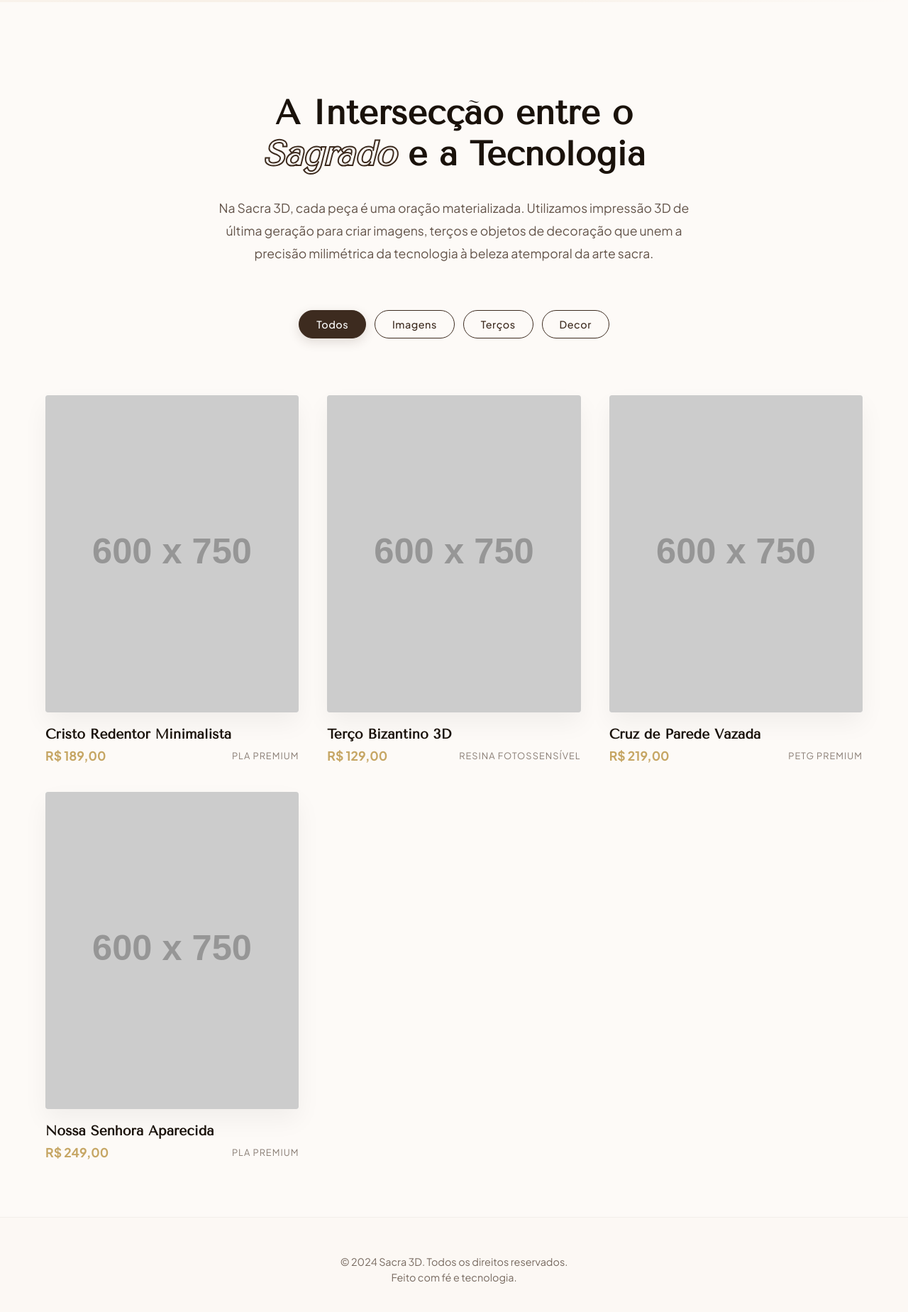
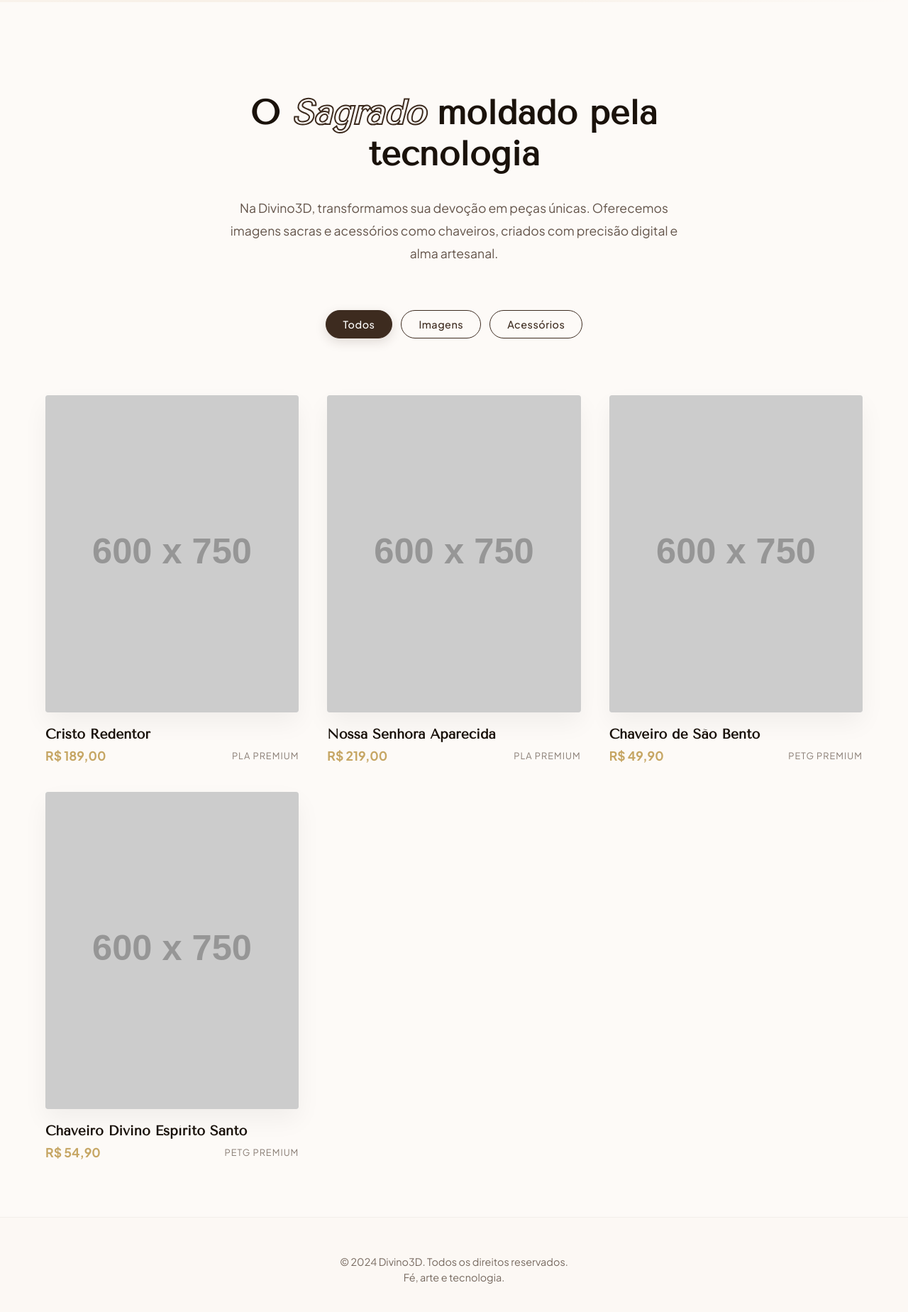
Before and after one commit to Z3r0ss/projeto_catolic, a plain HTML site: page index.html in a window 1280 px wide. Shown: the part 797-2646 px from the top of the page at 71% size. Drawn offline with nearby package versions, Linux system fonts and the light colour scheme; placeholder pictures from the web are drawn by us.

Commit message:
Update index.html

```diff
--- a/index.html
+++ b/index.html
@@ -3,9 +3,8 @@
 <head>
     <meta charset="UTF-8">
     <meta name="viewport" content="width=device-width, initial-scale=1.0">
-    <title>Sacra 3D | Luxo & Devoção em Alta Definição</title>
+    <title>Divino3D | Imagens Sacras & Acessórios Exclusivos</title>
     <link rel="stylesheet" href="style.css">
-    <!-- Fontes Premium -->
     <link href="https://fonts.googleapis.com/css2?family=Plus+Jakarta+Sans:wght@300;400;500;700&family=Tenor+Sans&display=swap" rel="stylesheet">
 </head>
 <body>
@@ -13,7 +12,7 @@
     <canvas id="particle-canvas"></canvas>
 
     <nav class="glass-nav">
-        <div class="logo">SACRA<span>3D</span></div>
+        <div class="logo">DIVINO<span>3D</span></div>
         <div class="nav-actions">
             <button id="cart-icon" aria-label="Carrinho de compras">🛒 <span class="badge">0</span></button>
             <a href="#" class="btn-top" id="catalogo-pdf">Whatsapp</a>
@@ -22,34 +21,33 @@
 
     <section class="hero-modern">
         <div class="hero-text" data-reveal>
-            <span class="tagline">O Futuro da Arte Sacra</span>
-            <h1>Devoção em <br><span class="highlight">Alta Definição</span></h1>
-            <p>Peças exclusivas em impressão 3D com acabamento em argila e ouro velho. Transforme sua fé em arte.</p>
-            <a href="#galeria" class="scroll-indicator">Explorar Coleção</a>
+            <span class="tagline">Fé em Cada Detalhe</span>
+            <h1>Imagens Sacras<br><span class="highlight">em 3D</span></h1>
+            <p>Do digital ao altar: imagens e acessórios produzidos com tecnologia 3D e acabamento artesanal.</p>
+            <a href="#galeria" class="scroll-indicator">Ver Coleção</a>
         </div>
     </section>
 
     <main class="content-wrapper" id="galeria">
         <section class="manifesto" data-reveal>
-            <h2>A Intersecção entre o <span class="highlight">Sagrado</span> e a Tecnologia</h2>
-            <p>Na Sacra 3D, cada peça é uma oração materializada. Utilizamos impressão 3D de última geração para criar imagens, terços e objetos de decoração que unem a precisão milimétrica da tecnologia à beleza atemporal da arte sacra.</p>
+            <h2>O <span class="highlight">Sagrado</span> moldado pela tecnologia</h2>
+            <p>Na Divino3D, transformamos sua devoção em peças únicas. Oferecemos imagens sacras e acessórios como chaveiros, criados com precisão digital e alma artesanal.</p>
         </section>
 
         <div class="filter-bar" data-reveal>
             <button class="active" data-filter="all">Todos</button>
             <button data-filter="imagens">Imagens</button>
-            <button data-filter="tercos">Terços</button>
-            <button data-filter="decor">Decor</button>
+            <button data-filter="acessorios">Acessórios</button>
         </div>
 
         <div class="grid-modern">
-            <!-- Card Premium 1 -->
+            <!-- Card 1 - Imagem -->
             <div class="product-item" data-category="imagens" data-reveal>
                 <div class="img-container">
-                    <img src="https://placehold.co/600x750/3d2b1f/c6a664?text=Cristo+Redentor" alt="Cristo Redentor Minimalista" loading="lazy">
+                    <img src="https://placehold.co/600x750/3d2b1f/c6a664?text=Cristo+Redentor" alt="Cristo Redentor" loading="lazy">
                     <div class="overlay">
                         <button class="btn-quick add-to-cart"
-                                data-name="Cristo Redentor Minimalista"
+                                data-name="Cristo Redentor (20cm)"
                                 data-price="189.00"
                                 data-material="PLA Premium">
                             Adicionar ao Carrinho
@@ -57,7 +55,7 @@
                     </div>
                 </div>
                 <div class="product-meta">
-                    <h3>Cristo Redentor Minimalista</h3>
+                    <h3>Cristo Redentor</h3>
                     <div class="price-row">
                         <span class="price">R$ 189,00</span>
                         <span class="material">PLA Premium</span>
@@ -65,58 +63,14 @@
                 </div>
             </div>
 
-            <!-- Card Premium 2 -->
-            <div class="product-item" data-category="tercos" data-reveal>
+            <!-- Card 2 - Imagem -->
+            <div class="product-item" data-category="imagens" data-reveal>
                 <div class="img-container">
-                    <img src="https://placehold.co/600x750/fdfaf7/c6a664?text=Ter%C3%A7o+Bizantino" alt="Terço Bizantino 3D" loading="lazy">
+                    <img src="https://placehold.co/600x750/fdfaf7/c6a664?text=Nossa+Senhora" alt="Nossa Senhora Aparecida" loading="lazy">
                     <div class="overlay">
                         <button class="btn-quick add-to-cart"
-                                data-name="Terço Bizantino 3D"
-                                data-price="129.00"
-                                data-material="Resina Fotossensível">
-                            Adicionar ao Carrinho
-                        </button>
-                    </div>
-                </div>
-                <div class="product-meta">
-                    <h3>Terço Bizantino 3D</h3>
-                    <div class="price-row">
-                        <span class="price">R$ 129,00</span>
-                        <span class="material">Resina Fotossensível</span>
-                    </div>
-                </div>
-            </div>
-
-            <!-- Card Premium 3 -->
-            <div class="product-item" data-category="decor" data-reveal>
-                <div class="img-container">
-                    <img src="https://placehold.co/600x750/efe5dc/3d2b1f?text=Cruz+de+Parede" alt="Cruz de Parede Vazada" loading="lazy">
-                    <div class="overlay">
-                        <button class="btn-quick add-to-cart"
-                                data-name="Cruz de Parede Vazada"
+                                data-name="Nossa Senhora Aparecida (15cm)"
                                 data-price="219.00"
-                                data-material="PETG Premium">
-                            Adicionar ao Carrinho
-                        </button>
-                    </div>
-                </div>
-                <div class="product-meta">
-                    <h3>Cruz de Parede Vazada</h3>
-                    <div class="price-row">
-                        <span class="price">R$ 219,00</span>
-                        <span class="material">PETG Premium</span>
-                    </div>
-                </div>
-            </div>
-
-            <!-- Card Premium 4 -->
-            <div class="product-item" data-category="imagens" data-reveal>
-                <div class="img-container">
-                    <img src="https://placehold.co/600x750/fbf7f2/c6a664?text=Nossa+Senhora" alt="Nossa Senhora Escultura" loading="lazy">
-                    <div class="overlay">
-                        <button class="btn-quick add-to-cart"
-                                data-name="Nossa Senhora Aparecida"
-                                data-price="249.00"
                                 data-material="PLA Premium">
                             Adicionar ao Carrinho
                         </button>
@@ -125,24 +79,66 @@
                 <div class="product-meta">
                     <h3>Nossa Senhora Aparecida</h3>
                     <div class="price-row">
-                        <span class="price">R$ 249,00</span>
+                        <span class="price">R$ 219,00</span>
                         <span class="material">PLA Premium</span>
+                    </div>
+                </div>
+            </div>
+
+            <!-- Card 3 - Acessório (Chaveiro) -->
+            <div class="product-item" data-category="acessorios" data-reveal>
+                <div class="img-container">
+                    <img src="https://placehold.co/600x750/efe5dc/3d2b1f?text=Chaveiro+S%C3%A3o+Bento" alt="Chaveiro de São Bento" loading="lazy">
+                    <div class="overlay">
+                        <button class="btn-quick add-to-cart"
+                                data-name="Chaveiro de São Bento"
+                                data-price="49.90"
+                                data-material="PETG Premium">
+                            Adicionar ao Carrinho
+                        </button>
+                    </div>
+                </div>
+                <div class="product-meta">
+                    <h3>Chaveiro de São Bento</h3>
+                    <div class="price-row">
+                        <span class="price">R$ 49,90</span>
+                        <span class="material">PETG Premium</span>
+                    </div>
+                </div>
+            </div>
+
+            <!-- Card 4 - Acessório (Chaveiro) -->
+            <div class="product-item" data-category="acessorios" data-reveal>
+                <div class="img-container">
+                    <img src="https://placehold.co/600x750/fbf7f2/c6a664?text=Chaveiro+Divino" alt="Chaveiro Divino Espírito Santo" loading="lazy">
+                    <div class="overlay">
+                        <button class="btn-quick add-to-cart"
+                                data-name="Chaveiro Divino Espírito Santo"
+                                data-price="54.90"
+                                data-material="PETG Premium">
+                            Adicionar ao Carrinho
+                        </button>
+                    </div>
+                </div>
+                <div class="product-meta">
+                    <h3>Chaveiro Divino Espírito Santo</h3>
+                    <div class="price-row">
+                        <span class="price">R$ 54,90</span>
+                        <span class="material">PETG Premium</span>
                     </div>
                 </div>
             </div>
         </div>
     </main>
 
-    <!-- Modal do Carrinho -->
+    <!-- Modal do Carrinho (mesmo código anterior) -->
     <div id="cart-modal" class="cart-modal-overlay">
         <div class="cart-modal">
             <div class="cart-header">
                 <h2>Seu Carrinho</h2>
                 <button id="close-cart" class="close-btn">&times;</button>
             </div>
-            <div id="cart-items-container" class="cart-body">
-                <!-- Itens dinâmicos -->
-            </div>
+            <div id="cart-items-container" class="cart-body"></div>
             <div class="cart-footer">
                 <p>Total: <span id="cart-total">R$ 0,00</span></p>
                 <button id="checkout-btn" class="btn-checkout">Finalizar Compra via WhatsApp</button>
@@ -153,8 +149,8 @@
 
     <footer class="site-footer">
         <div class="footer-content">
-            <p>© 2024 Sacra 3D. Todos os direitos reservados.</p>
-            <p>Feito com fé e tecnologia.</p>
+            <p>© 2024 Divino3D. Todos os direitos reservados.</p>
+            <p>Fé, arte e tecnologia.</p>
         </div>
     </footer>
 
```
